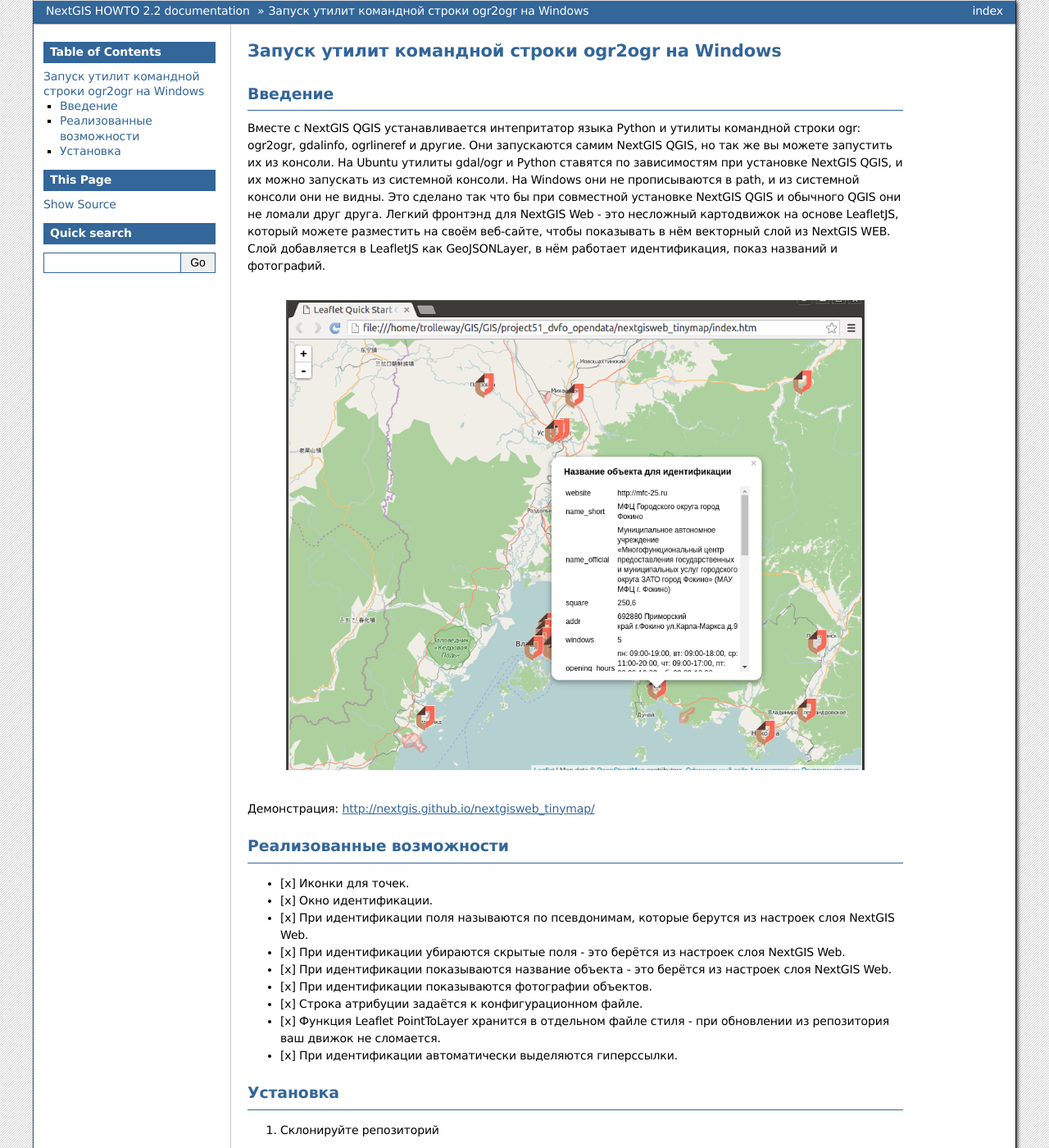
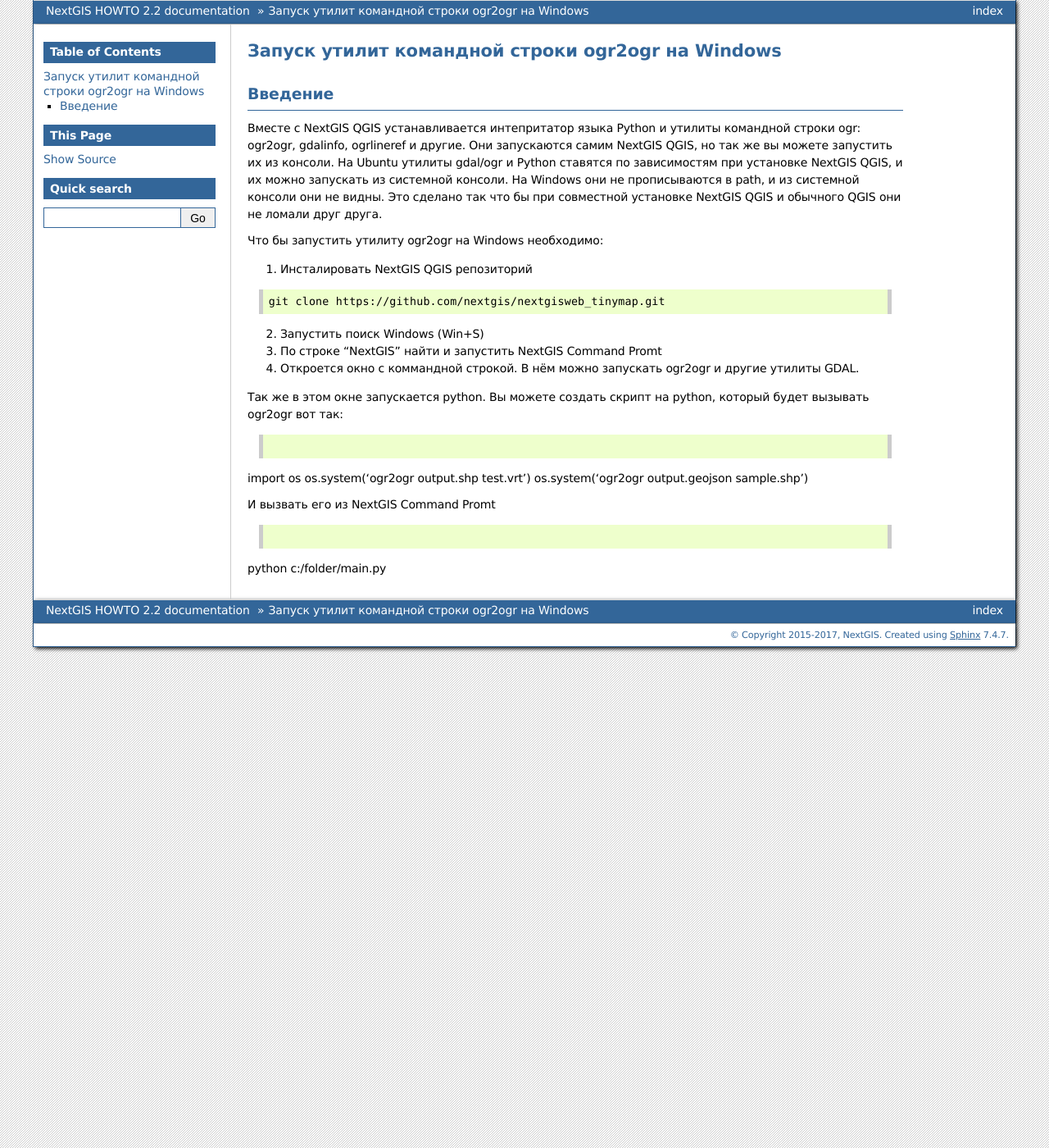
Before and after one commit to nextgis/docs_howto, a Sphinx documentation site: the page built from source/ogr2ogr_windows.rst, in a window 1280 px wide and 1400 px high. Shown: the whole window at 82% size. Built offline with Sphinx 7.4.7, drawn with Linux system fonts in a browser that asks for light colours; formulas are drawn with MathJax 3; pages that are not in the unit, such as notebooks, are missing from menus; some of the changed text lies outside the part shown.

Commit message:
Update ogr2ogr_windows.rst

```diff
--- a/source/ogr2ogr_windows.rst
+++ b/source/ogr2ogr_windows.rst
@@ -12,72 +12,32 @@
 Они запускаются самим NextGIS QGIS, но так же вы можете запустить их из консоли.
 На Ubuntu утилиты gdal/ogr и Python ставятся по зависимостям при установке NextGIS QGIS, и их можно запускать из системной консоли.
 На Windows они не прописываются в path, и из системной консоли они не видны. Это сделано так что бы при совместной установке NextGIS QGIS и обычного QGIS они не ломали друг друга.
-Легкий фронтэнд для NextGIS Web - это несложный картодвижок на основе LeafletJS, который можете разместить на своём веб-сайте, чтобы показывать в нём векторный слой из NextGIS WEB. Слой добавляется в LeafletJS как GeoJSONLayer, в нём работает идентификация, показ названий и фотографий.
 
- .. figure:: _static/NextgiswebTinymapMain.png
-   :name: NextgiswebTinymapMain
-   :align: center
+Что бы запустить утилиту ogr2ogr на Windows необходимо:
 
-
-Демонстрация: http://nextgis.github.io/nextgisweb_tinymap/
-
-
-Реализованные возможности
-------------------------------------
-
-- [x] Иконки для точек.
-- [x] Окно идентификации.
-- [x] При идентификации поля называются по псевдонимам, которые берутся из настроек слоя NextGIS Web.
-- [x] При идентификации убираются скрытые поля - это берётся из настроек слоя NextGIS Web.
-- [x] При идентификации показываются название объекта - это берётся из настроек слоя NextGIS Web.
-- [x] При идентификации показываются фотографии объектов.
-- [x] Строка атрибуции задаётся к конфигурационном файле.
-- [x] Функция Leaflet PointToLayer хранится в отдельном файле стиля - при обновлении из репозитория ваш движок не сломается.
-- [x] При идентификации автоматически выделяются гиперссылки.
-
-Установка
---------------------
-
-1. Склонируйте репозиторий
+1. Инсталировать NextGIS QGIS репозиторий
 
 .. code-block:: bash
 
    git clone https://github.com/nextgis/nextgisweb_tinymap.git
 
 
-2. Переименуйте файл config.example.js в config.js
-3. Откройте файл config.js
-    Укажите в нём свой NGWLayerURL и строку атрибуции
+2. Запустить поиск Windows (Win+S)
+3. По строке "NextGIS" найти и запустить NextGIS Command Promt
+4. Откроется окно с коммандной строкой. В нём можно запускать ogr2ogr и другие утилиты GDAL.
+
+Так же в этом окне запускается python.
+Вы можете создать скрипт на python, который будет вызывать ogr2ogr вот так:
+
+.. code-block:: python
+
+import os
+os.system('ogr2ogr output.shp test.vrt')
+os.system('ogr2ogr output.geojson sample.shp')
+
+И вызвать его из NextGIS Command Promt
 
 
-.. code-block:: js
+.. code-block:: batch
 
-   NGWLayerURL: 'http://example.com/ngw/api/resource/31',
-   NGWLayerAttribution:'<a href="http://corboration.com/">Источник данных</a>',
-
-
-4. Выставите права в NextGIS Web
-
-    Допустим, в NGW такая структура:
-
-.. code-block:: bash
-
-   root
-       L   Classifed data
-       L   Open data
-           L   somefolder 1
-           L   somefolder 2
-           L   data
-               L   Your layer
-
-
-
-
-* Выставите в корне: Разрешить - Гость - Ресурс:Чтение - все ресурсы - нет.
-* Выставите в группе следующей по уровню, то есть в Open data для гостя: Ресурс:Чтение, Структура данных:Чтение, Данные:Чтение. Метаданные:Чтение(?) - распространять.
-
-
-5. Переименуйте файл tinymap.mapstyle.example.js в tinymap.mapstyle.js
-6. При необходимости вы можете настроить векторный стиль в файле tinymap.mapstyle.js. Это необязательно.
-
-Охват карты вычисляется автоматически при открытии.
+python c:/folder/main.py
```
